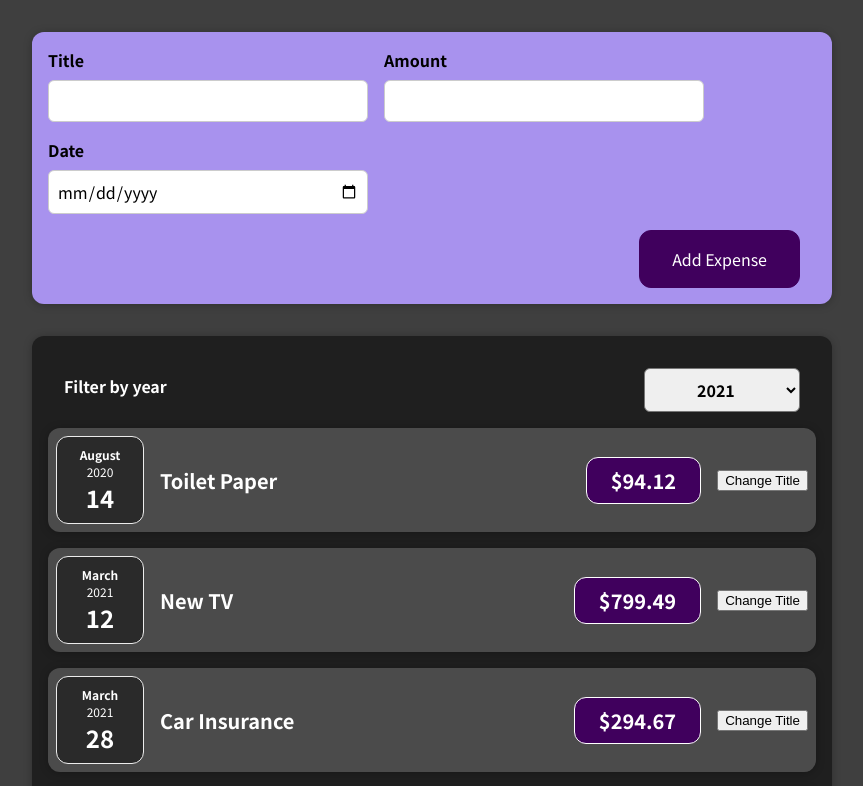
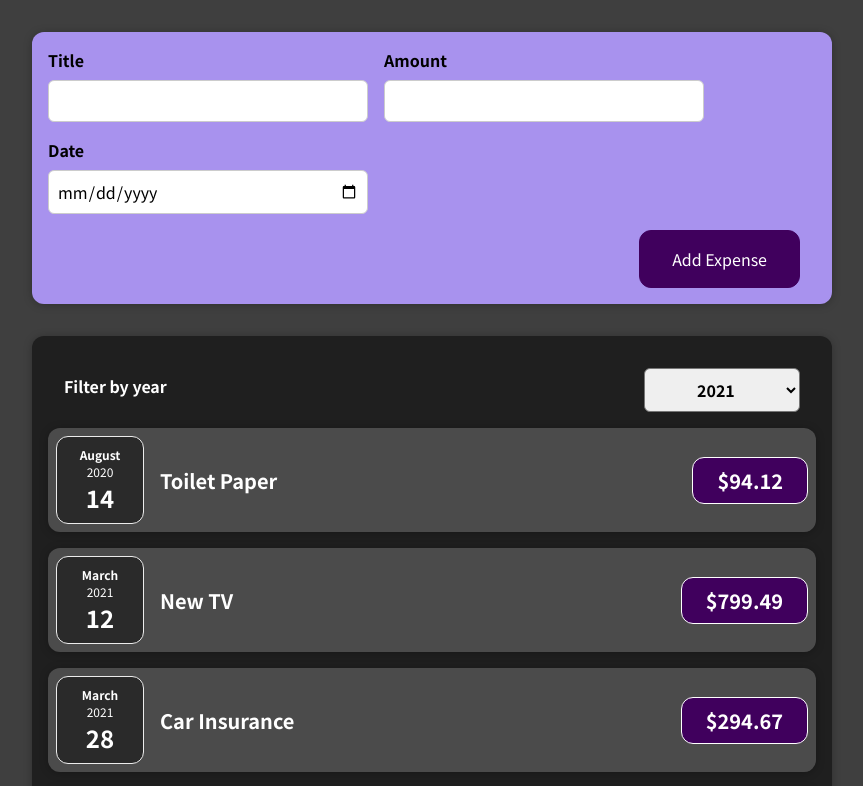
Before and after one commit to sameerbhilare/React, a React (Create React App) app in the folder Workspace/01-expenses-app/: page / in a window 1280 px wide. Shown: the top 786 px of the page, without its empty margins (208-1071 px from the left). Built offline with nearby package versions, Linux system fonts and the light colour scheme.

Commit message:
Added useful comments

```diff
--- a/Workspace/01-expenses-app/src/components/Expenses/ExpenseItem.js
+++ b/Workspace/01-expenses-app/src/components/Expenses/ExpenseItem.js
@@ -1,11 +1,7 @@
 // below import of 'React' is optional in latest versions of React.
 // It is used under the hood when we use JSX code
 // 'React' is default import
-/* 'useState' function allows us to define values as state
-    where changes to these values should reflect in the component function being called again
-   'useState' is a React Hook. React Hooks start with the word "use" in their name,
-    and all these hooks must only be called DIRECTLY inside of React component functions. (not inside nested function of component function) */
-import React, { useState } from 'react';
+import React from 'react';
 
 import Card from '../UI/Card';
 import ExpenseDate from './ExpenseDate';
@@ -17,24 +13,13 @@ import './ExpenseItem.css';
    with key as the name of the attribute and value as its value.
    You can name it anything, but typically it is named as 'props'
 */
+/*
+  *************************************** IMP ***************************************
+  This component is a "stateless" component also called "presentational" or "dumb" component
+  because it doesn't have any internal state. It's just there to output some data.
+  ***********************************************************************************
+*/
 const ExpenseItem = (props) => {
-  // invoking react hook
-  // useState always returns an array of exactly 2 elements.
-  // Name of the 'state' and a function to change value of that property
-  const [title, setTitle] = useState(props.title);
-  console.log('ExpenseItem component function execuated!');
-
-  // button click handler
-  const clickHandler = () => {
-    // we cannot use title = 'Updated!', we haveto use setTitle function because
-    // calling setTitle() will not only update value of 'title' BUT ALSO it will execute this component function again!
-    setTitle('Updated!');
-    // IMP - At this point, the updated title will NOT be available bcz setTitle will 'schedule' the update, but eventually it will get updated.
-    //console.log(title);
-
-    console.log('clicked!');
-  };
-
   // JSX - must return JSX code with only one root element. (bcz React.createElement() expects only one element)
   // Inside of that root element, we can have many adjacent elements
   return (
@@ -42,9 +27,8 @@ const ExpenseItem = (props) => {
       {/* using nested custom component */}
       <ExpenseDate date={props.date} />
       <div className='expense-item__description'>
-        <h2>{title}</h2>
+        <h2>{props.title}</h2>
         <div className='expense-item__price'>${props.amount}</div>
-        <button onClick={clickHandler}>Change Title</button>
       </div>
     </Card>
   );
--- a/Workspace/01-expenses-app/src/components/Expenses/Expenses.js
+++ b/Workspace/01-expenses-app/src/components/Expenses/Expenses.js
@@ -12,6 +12,12 @@ import ExpensesFilter from './ExpensesFilter';
 /* React will pass a single object to our component function which will hold all passed-in parameters
    with key as the name of the attribute and value as its value.
    You can name it anything, but typically it is named as 'props'
+*/
+/*
+  *************************************** IMP ***************************************
+  This component is a "stateful" component also called "smart" component
+  because it has some internal state. e.g. 'filterYear'
+  ***********************************************************************************
 */
 const Expenses = (props) => {
   // storing the state so that we can pass to othe components
```
Also changed, not shown: Workspace/01-expenses-app/src/components/Expenses/ExpensesFilter.js (+10 -0 lines), Workspace/01-expenses-app/src/components/NewExpense/ExpenseForm.js (+11 -0 lines).
